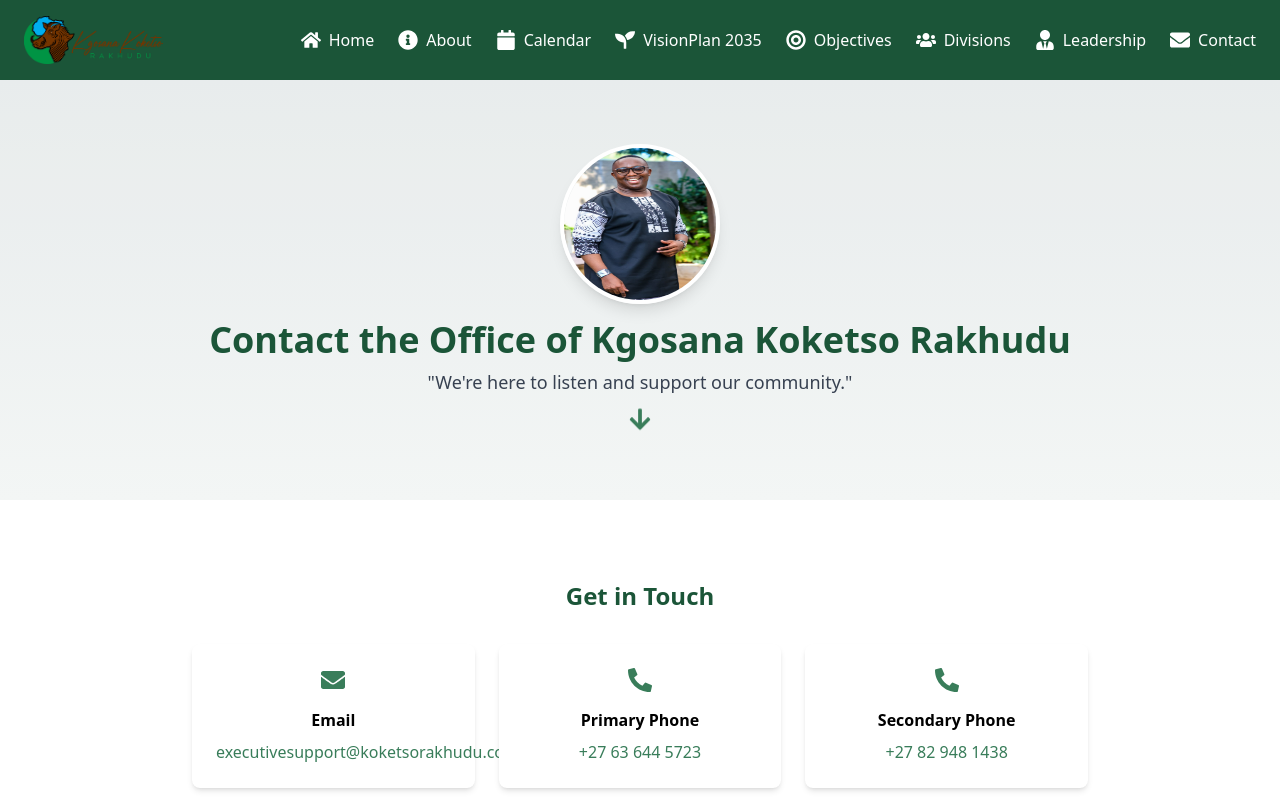
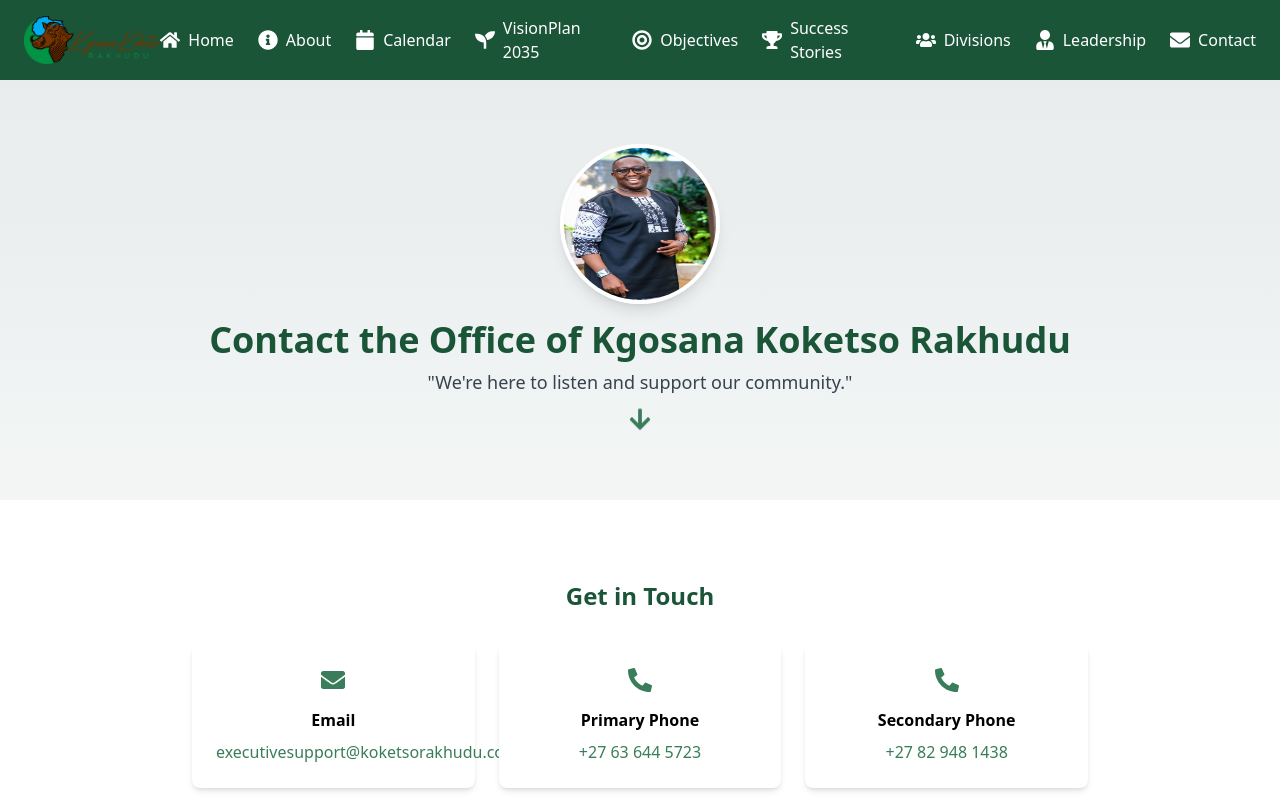
Before and after one commit to Nathilanzi/krf-website, a React (Create React App) app: page /contact in a window 1280 px wide. Shown: the top 800 px of the page. Built offline with nearby package versions, Linux system fonts and the light colour scheme.

Commit message:
Add success stories to navbar

```diff
--- a/src/Components/Navbar.jsx
+++ b/src/Components/Navbar.jsx
@@ -9,6 +9,7 @@ import {
   FaEnvelope,
   FaSeedling,
   FaCalendar,
+  FaTrophy
 } from 'react-icons/fa';
 import { Menu, X } from 'lucide-react';
 
@@ -21,6 +22,7 @@ const Navbar = () => {
     { icon: <FaCalendar className="w-5 h-5" />, text: "Calendar", path: "/calendar" },
     { icon: <FaSeedling className="w-5 h-5" />, text: "VisionPlan 2035", path: "/vision-plan" },
     { icon: <FaBullseye className="w-5 h-5" />, text: "Objectives", path: "/objectives" },
+    { icon: <FaTrophy className="w-5 h-5" />, text: "Success Stories", path: "/successstories" },
     { icon: <FaUsers className="w-5 h-5" />, text: "Divisions", path: "/divisions" },
     { icon: <FaUserTie className="w-5 h-5" />, text: "Leadership", path: "/leadership" },
     { icon: <FaEnvelope className="w-5 h-5" />, text: "Contact", path: "/contact" }
```
